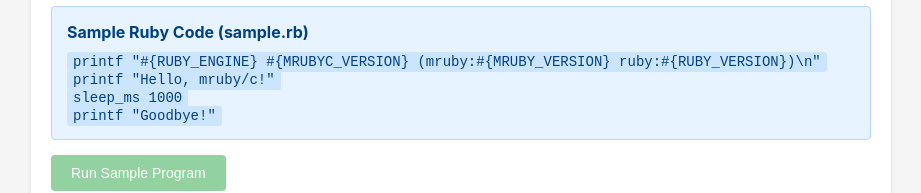
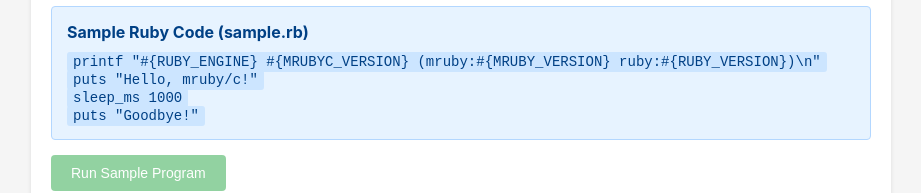
Before and after one commit to uist1idrju3i/study-WebSimulator, a plain HTML site: page public_html/index.html in a window 1280 px wide. Shown: the part 369-562 px from the top of the page, without its empty margins (179-1100 px from the left). Drawn offline with Linux system fonts and the light colour scheme; no server answers.

Commit message:
fix: Replace printf with puts in sample Ruby code for consistency

```diff
--- a/public_html/index.html
+++ b/public_html/index.html
@@ -25,9 +25,9 @@
       <h4>Sample Ruby Code (sample.rb)</h4>
       <p>
         <code>printf "#{RUBY_ENGINE} #{MRUBYC_VERSION} (mruby:#{MRUBY_VERSION} ruby:#{RUBY_VERSION})\n"</code><br>
-        <code>printf "Hello, mruby/c!"</code><br>
+        <code>puts "Hello, mruby/c!"</code><br>
         <code>sleep_ms 1000</code><br>
-        <code>printf "Goodbye!"</code>
+        <code>puts "Goodbye!"</code>
       </p>
     </div>
     <div class="button-group">
```
